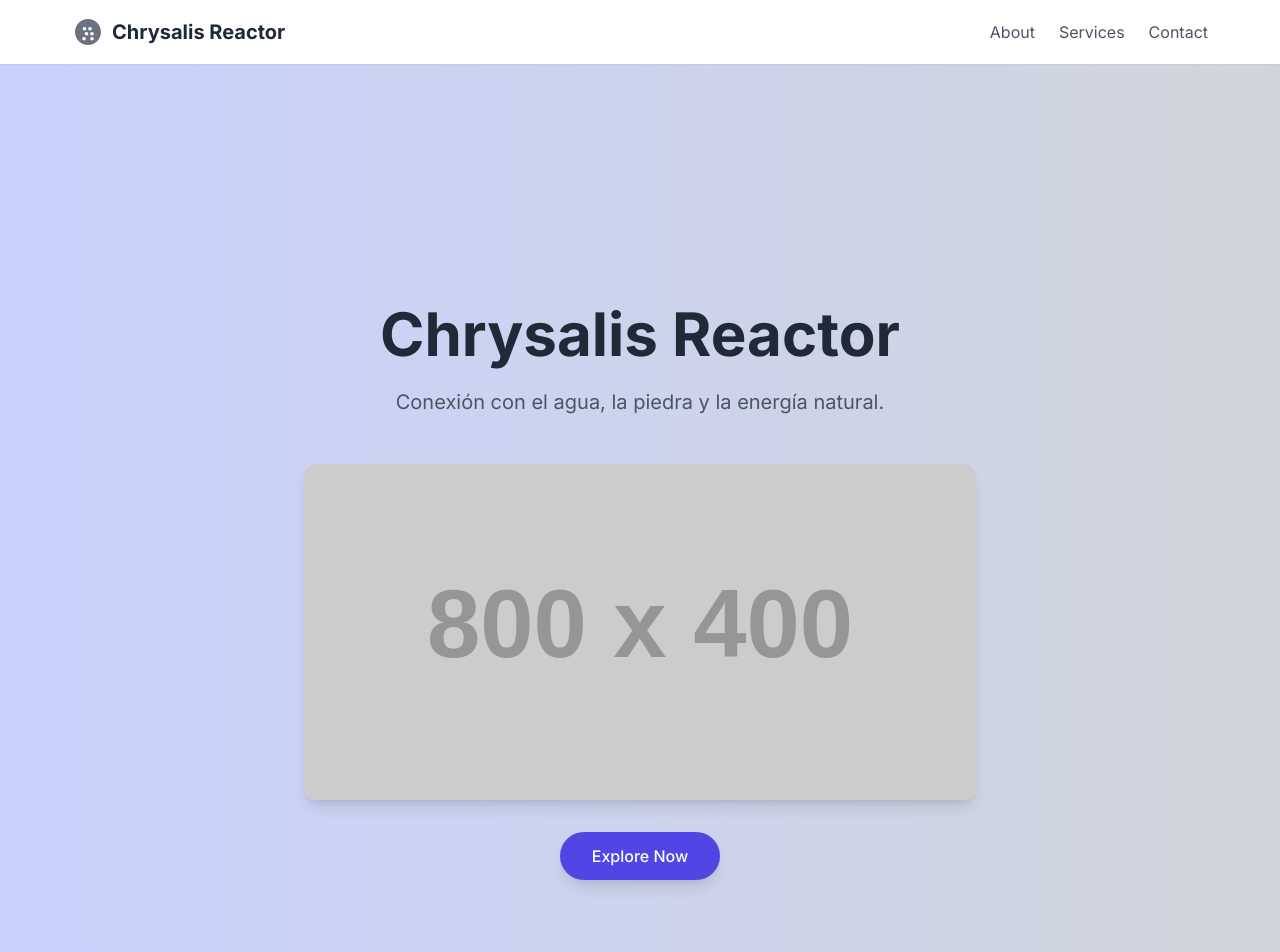
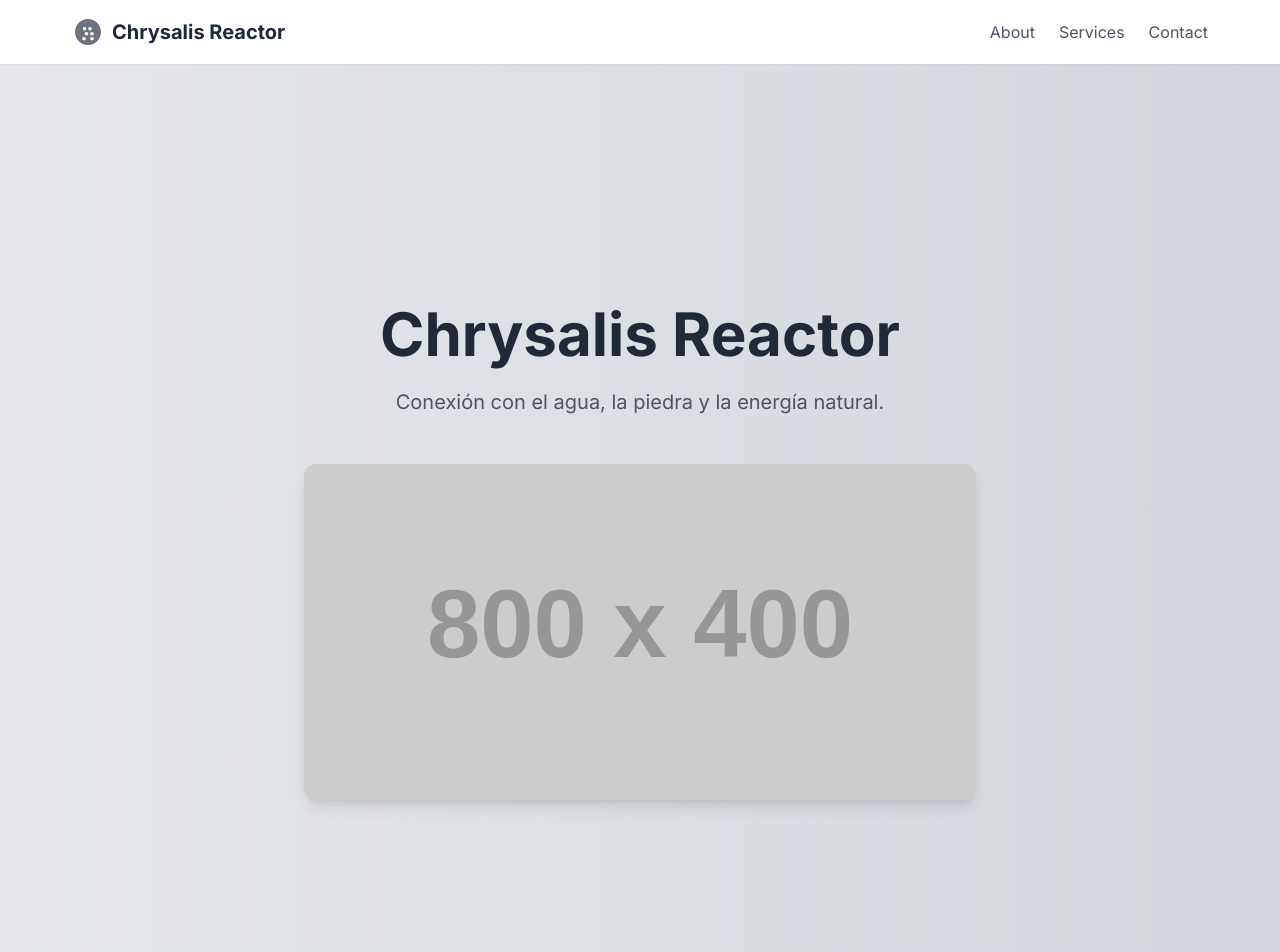
Before and after one commit to drprietus/wineselector, a plain HTML site: page reactor.html in a window 1280 px wide. Shown: the top 952 px of the page. Drawn offline with nearby package versions, Linux system fonts and the light colour scheme; placeholder pictures from the web are drawn by us.

Commit message:
Update reactor.html

```diff
--- a/reactor.html
+++ b/reactor.html
@@ -54,8 +54,7 @@
 
     <main>
         <!-- Hero Section -->
-        <!-- Updated the gradient to include a new indigo color -->
-        <section id="hero" class="relative bg-gradient-to-r from-indigo-200 to-gray-300 py-24 md:py-36 rounded-b-3xl">
+        <section id="hero" class="relative bg-gradient-to-r from-gray-200 to-gray-300 py-24 md:py-36 rounded-b-3xl">
             <div class="section-padding text-center">
                 <h1 class="text-4xl md:text-6xl font-extrabold text-gray-800 leading-tight">
                     Chrysalis Reactor
@@ -65,12 +64,6 @@
                 </p>
                 <!-- Image added to the Hero Section -->
                 <img src="https://placehold.co/800x400/0A1D34/FFFFFF?text=Modern+Process" alt="Chrysalis Reactor process" class="mt-12 mx-auto rounded-xl shadow-lg w-full max-w-2xl">
-                <!-- Added a new call-to-action button using the new indigo color -->
-                <div class="mt-8">
-                    <a href="#about" class="inline-block bg-indigo-600 text-white font-medium py-3 px-8 rounded-full shadow-lg hover:bg-indigo-700 transition-colors">
-                        Explore Now
-                    </a>
-                </div>
             </div>
             <!-- Optional: Add a subtle background pattern or image here for extra visual interest -->
         </section>
```
